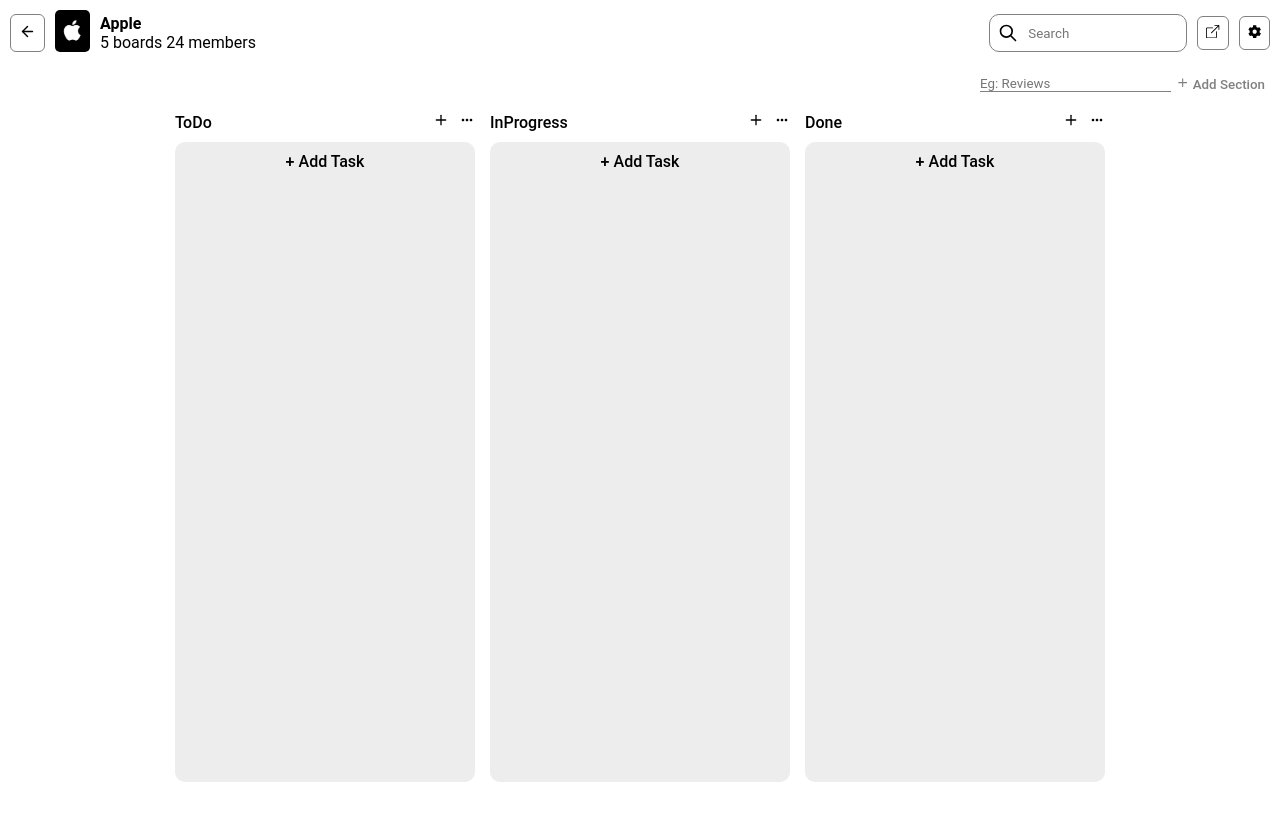
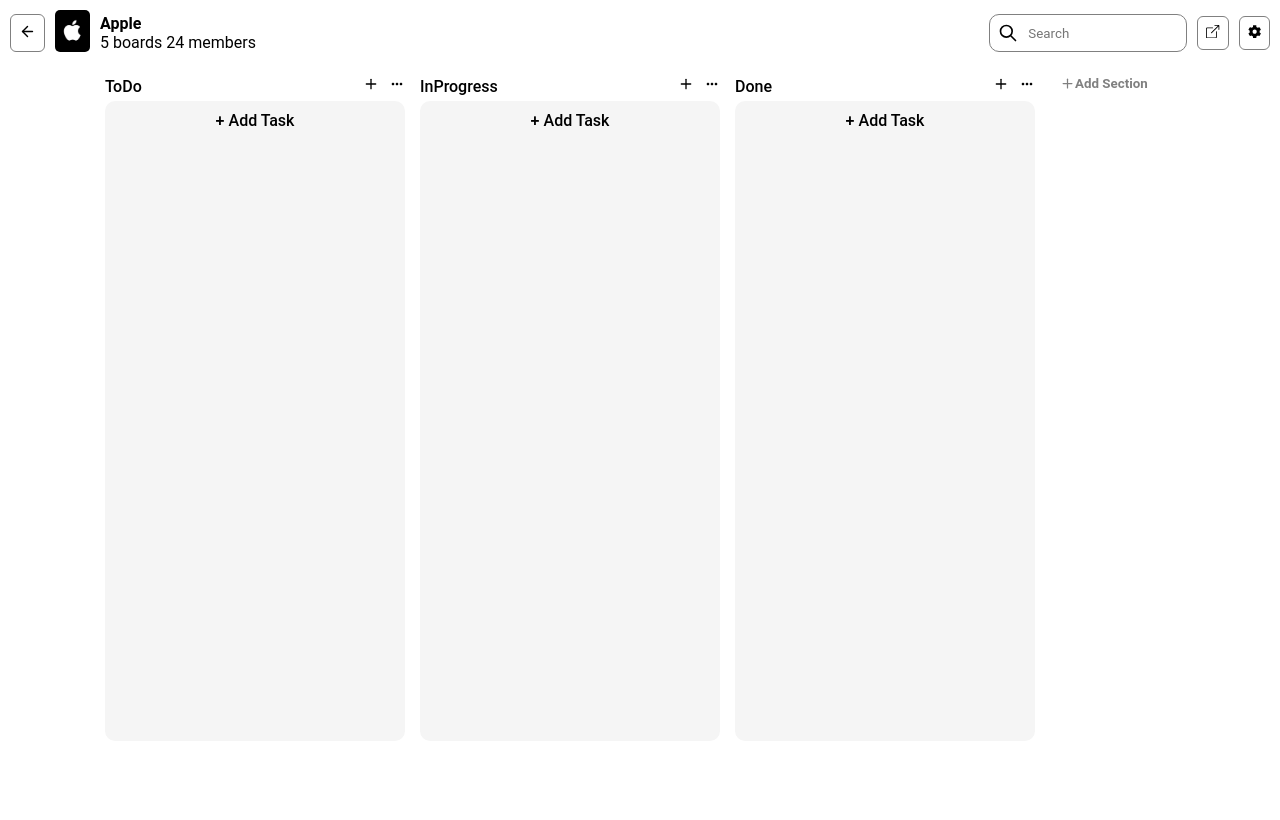
Before and after one commit to VJ13SS/Kanban-Board, a React (Vite) app: page / in a window 1280 px wide. Shown: the top 820 px of the page. Built offline with nearby package versions, Linux system fonts and the light colour scheme.

Commit message:
Updated board.jsx

```diff
--- a/src/App.jsx
+++ b/src/App.jsx
@@ -10,12 +10,17 @@ export default function App() {
 
   //onDragEnd Function
   const onDragEnd = (result) => {
+    console.log(result)
     const { source, destination } = result;
 
     if (!destination) return;
 
-    if (destination.droppableId === source.droppableId) return;
+    if (destination.droppableId === source.droppableId && source.index === destination.index ) return;
 
+    console.log(source.droppableId,
+      source.index,
+      destination.droppableId,
+      destination.index)
     modifySectionTasks(
       source.droppableId,
       source.index,
@@ -28,7 +33,7 @@ export default function App() {
     <DragDropContext onDragEnd={onDragEnd}>
       <div className="app">
         <Header />
-        <AddSection />
+
         <Board />
       </div>
     </DragDropContext>
--- a/src/components/addSection/addSection.css
+++ b/src/components/addSection/addSection.css
@@ -2,7 +2,9 @@
     display: flex;
     gap: 5px;
     padding: 5px;
-    align-self: flex-end;
+    align-items: flex-start;
+    flex-direction: column;
+   width: fit-content;
 }
 
 .add-new-section button{
@@ -10,13 +12,16 @@
     flex-shrink: 0;
     border: none;
     color: gray;
-    font-weight: 500;
     cursor: pointer;
+    font-weight: bold;
+    display: flex;
+    justify-content:flex-start;
+    width: 120px;
 
 }
 
-@media(max-width:400px){
+@media(max-width:700px){
     .add-new-section{
-        align-self: center;
+        width: 30%;
     }
 }
--- a/src/components/addSection/addSection.jsx
+++ b/src/components/addSection/addSection.jsx
@@ -6,6 +6,7 @@ import "./addSection.css";
 export default function AddSection() {
   //STATE
   const [newSection, setNewSection] = useState("");
+  const [toggleInput,setToggleInput] = useState(false)
 
   //ACTION
   const addnewSection = useAppStore((state) => state.addNewSection);
@@ -16,20 +17,23 @@ export default function AddSection() {
     addnewSection(newSection.trim());
 
     setNewSection("");
+    setToggleInput(false)
   };
 
   return (
     <form className="add-new-section" onSubmit={(e) => onSubmitHandler(e)}>
+
+      <button type="submit" onClick={() => (setToggleInput(true))}>
+        <FiPlus size={15} /> Add Section
+      </button>
+      {toggleInput &&
       <input
         type="text"
         onChange={(e) => setNewSection(e.target.value)}
         value={newSection}
         placeholder="Eg: Reviews"
         required
-      />
-      <button type="submit">
-        <FiPlus /> Add Section
-      </button>
+      />}
     </form>
   );
 }
--- a/src/components/board/board.css
+++ b/src/components/board/board.css
@@ -1,9 +1,14 @@
+.container{
+display: flex;
+justify-content: center;
+    font-weight: 500;
+    gap: 10px;
+
+}
+
 .kanban-board{
-    display: flex;
-    flex-direction: column;
-    height: 90vh;
-    font-weight: 500;
     overflow-x: auto;
+    padding-inline: 5px;
 }
 
 .kanban-board__sections{
@@ -12,6 +17,8 @@
     justify-content: center;
     gap: 15px;
     min-width: max-content;
+    padding: 5px;
+
 }
 
 .section{
@@ -24,19 +31,27 @@
     display: flex;
     align-items: center;
     flex-direction: column;
+    gap: 10px;
     padding: 10px;
-    background-color: rgba(205, 203, 203, 0.348);
+    background-color: #f5f5f5;
     border-radius: 10px;
     cursor: pointer;
+
     overflow-y: auto;
 
 }
 
+.task-container{
+    width: 100%;
+    min-height: 90px;
+    background: rgba(113, 112, 112, 0.1);
+    border-radius: 10px;
+}
 .section__header{
     display: flex;
     justify-content: space-between;
     align-items: center;
-    margin-bottom: 10px;
+    margin-bottom: 5px;
 }
 
 .section__delete{
@@ -67,8 +82,14 @@
     cursor: pointer;
 }
 
-@media (max-width:455px){
-    .section{
-        width: 95vw;
+
+.drag{
+  box-shadow: 0px 0px 5px black;
+  border: 2px dashed black;
+  background-color: red;
+}
+@media (max-width:500px){
+    .container{
+        flex-direction: column-reverse;
     }
 }
--- a/src/components/board/board.jsx
+++ b/src/components/board/board.jsx
@@ -6,6 +6,7 @@ import { MdMoreHoriz } from "react-icons/md";
 import { FiPlus } from "react-icons/fi";
 import AddTask from "../addTask/addTask";
 import { Draggable, Droppable } from "react-beautiful-dnd";
+import AddSection from "../addSection/addSection";
 
 export default function Board() {
   //STATE
@@ -34,17 +35,11 @@ export default function Board() {
   }, [Object.keys(sections).length]);
 
   return (
-    <main className="kanban-board" ref={scrollRef}>
+    <main className="container">
+      <div className="kanban-board" ref={scrollRef}>
         <div className="kanban-board__sections">
           {Object.entries(sections).map(([section, taskList], index) => (
-          <Droppable droppableId={section.toString()}>
-            {(provided) => (
-              <div
-                className="section"
-                key={index}
-                ref={provided.innerRef}
-                {...provided.droppableProps}
-              >
+            <div className="section" key={index}>
               <div className="section__header">
                 {section}
                 <div className="section__options">
@@ -56,47 +51,58 @@ export default function Board() {
                   <div className="section__delete">
                     <MdMoreHoriz />
                     <div className="section__dropdown">
-                        <span onClick={() => deleteSection(section)}>
-                          Delete
-                        </span>
+                      <span onClick={() => deleteSection(section)}>Delete</span>
                     </div>
                   </div>
                 </div>
               </div>
 
-                <div className="section__tasks">
+              <Droppable droppableId={section.toString()}>
+                {(provided) => (
+                  <div
+                    className="section__tasks"
+                    ref={provided.innerRef}
+                    {...provided.droppableProps}
+                  >
                     {taskList.map((task, indx) => (
                       <Draggable
                         draggableId={task.id.toString()}
                         index={indx}
                         key={task.id}
                       >
-                      {(provided) => (
+                        {(provided, snapshot) => (
+                          <div className={`task-container`}>
                             <Task
                               task={task}
                               taskSection={section}
                               provided={provided}
+                              snapshot={snapshot}
                             />
+                          </div>
                         )}
                       </Draggable>
                     ))}
-                  {provided.placeholder}
-                  {taskList.length == 0 &&
+
+                    {taskList.length == 0 && (
                       <span
                         onClick={() => {
                           return [setTaskSection(section), toggleTaskPopup()];
                         }}
                       >
                         + Add Task
-                  </span>}
-                </div>
+                      </span>
+                    )}
+                    {provided.placeholder}
                   </div>
                 )}
               </Droppable>
+            </div>
           ))}
         </div>
 
         {addTaskFlag && <AddTask taskSection={taskSection} />}
+      </div>
+      <AddSection />
     </main>
   );
 }
--- a/src/components/header/header.css
+++ b/src/components/header/header.css
@@ -43,7 +43,7 @@ header button{
 
 
 
-@media (max-width:455px){
+@media (max-width:505px){
     header{
         flex-direction: column;
         gap: 5px;
--- a/src/components/task/task.css
+++ b/src/components/task/task.css
@@ -1,10 +1,9 @@
 .task {
   width: 100%;
-  min-height: 80px;
+  min-height: 90px;
   padding: 10px;
   background-color: white;
   border-radius: 10px;
-  margin-bottom: 10px;
   display: flex;
   flex-direction: column;
   gap: 10px;
@@ -12,6 +11,7 @@
   position: relative;
   flex-shrink: 0;
   pointer-events: all;
+  font-size: 0.83rem;
 }
 
 .task__header,
@@ -28,27 +28,30 @@
 
 .task__header p {
   max-width: 90%;
-  font-size: 0.9rem;
+
 }
+
 
 .task__info img {
   border-radius: 50%;
   margin-right: 10px;
-  width: 25px;
+  width: 24px;
+  height: 24px;
 }
 
+
+
 .task__category {
-  font-size: 0.85rem;
-  background-color: rgba(99, 90, 90, 0.1);
+  background-color: #f5f5f5;
   padding: 5px;
-  border-radius: 15px;
+  border-radius: 10px;
   color: gray;
 }
 
 .task__dropdown {
   background-color: white;
   border: 1px solid gray;
-  padding: 5px;
+  padding-inline: 7px;
   color: red;
   border-radius: 3px;
   position: absolute;
@@ -64,8 +67,23 @@
 
 .tomorrow {
   color: blue;
+  font-weight: 600;
 }
 
 .yesterday {
   color: red;
+  font-weight: 600;
 }
+
+.today{
+  color:black;
+  font-weight: 600;
+}
+
+.other{
+  color:gray;
+}
+
+.drag{
+  box-shadow: 0px 0px 5px black;
+}
--- a/src/components/task/task.jsx
+++ b/src/components/task/task.jsx
@@ -2,7 +2,7 @@ import { MdMoreHoriz } from "react-icons/md";
 import "./task.css";
 import useAppStore from "../../stateManagement/store";
 
-export default function Task({ task, taskSection, provided }) {
+export default function Task({ task, taskSection, provided,snapshot }) {
   //Function to Delete the respective Task
   const deleteTask = useAppStore((state) => state.deleteTask);
 
@@ -65,7 +65,7 @@ export default function Task({ task, taskSection, provided }) {
                 ? "tomorrow"
                 : checkDate(task.date) === "Yesterday"
                 ? "yesterday"
-                : ""
+                : "other"
             }`}
           >
             {checkDate(task.date)}
```
Lines whose indentation alone changed are shown as unchanged.
